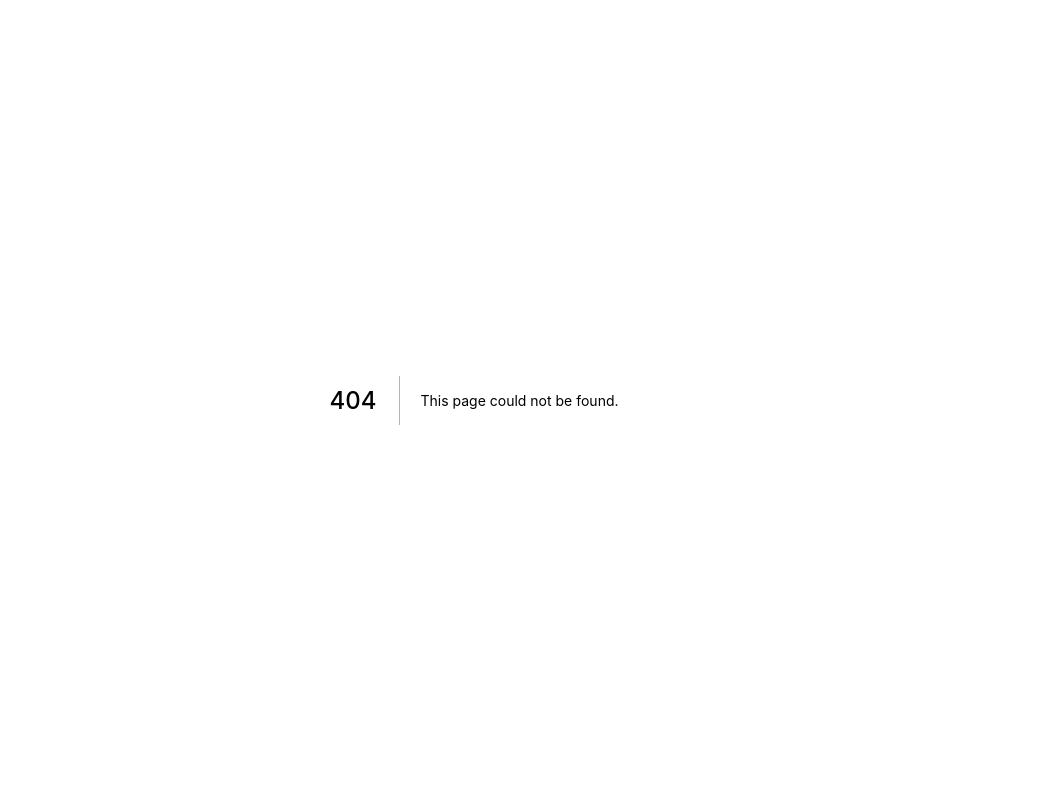
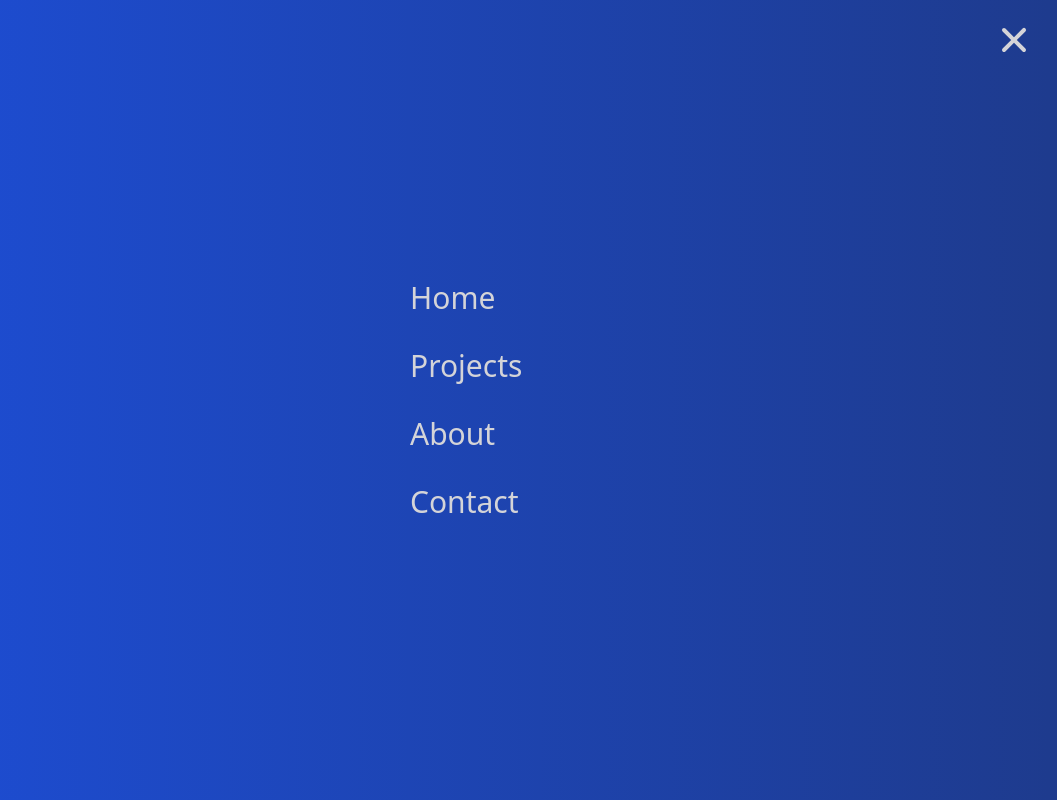
Before and after one commit to GeloUno/portfolio_next, a Next.js app: page /menu in a window 1280 px wide. Before the commit this address had no page. Shown: the whole page, without its empty margins (166-1223 px from the left). Built offline with nearby package versions, Linux system fonts and the light colour scheme.

Commit message:
menu as link page

```diff
--- a/components/button/button.module.css
+++ b/components/button/button.module.css
@@ -3,9 +3,9 @@
 }
 
 .myBtnColorPrimary {
-    @apply bg-blue-600 border-blue-600 hover:bg-blue-700 hover:border-blue-700 m-4
+    @apply bg-blue-600 border-blue-600 hover:bg-blue-700 hover:border-blue-700 m-4 transition ease-in-out duration-500
 }
 
 .myBtnColorSecondary {
-    @apply border-fuchsia-600 bg-indigo-600 hover:border-fuchsia-700 hover:bg-indigo-700 m-4
+    @apply border-fuchsia-600 bg-indigo-600 hover:border-fuchsia-700 hover:bg-indigo-700 m-4 transition ease-in-out duration-500
 }
--- a/components/button/navbar/navbar.tsx
+++ /dev/null
@@ -1,10 +0,0 @@
-
-function Navbar() {
-    return (
-        <div>
-            Enter
-        </div>
-    );
-}
-
-export default Navbar;
--- /dev/null
+++ b/components/menu/menu.module.css
@@ -0,0 +1,3 @@
+.myLink {
+    @apply py-4 cursor-pointer hover:text-white transition ease-in-out duration-500 self-center w-32
+}
--- /dev/null
+++ b/components/menu/menu.tsx
@@ -0,0 +1,40 @@
+import Link from 'next/link';
+import { classicNameResolver } from 'typescript';
+import classes from './menu.module.css'
+
+function Menu() {
+    return (
+        <div className='
+        min-h-screen
+        flex
+        justify-center
+        w-full
+        h-full
+        bg-gradient-to-r
+        from-blue-700
+        to-blue-900'
+        ><div className='
+        flex
+        flex-col
+        text-gray-300
+        self-center
+        text-3xl
+       '>
+                <Link href='/'>
+                    <div className={classes.myLink}>Home</div>
+                </Link>
+                <Link href='/projects'>
+                    <div className={classes.myLink}>Projects</div>
+                </Link>
+                <Link href='/about'>
+                    <div className={classes.myLink}>About</div>
+                </Link>
+                <Link href='/contact'>
+                    <div className={classes.myLink}>Contact</div>
+                </Link>
+            </div>
+        </div>
+    );
+}
+
+export default Menu;
--- /dev/null
+++ b/components/navbar/navbar.tsx
@@ -0,0 +1,26 @@
+
+import { useRouter } from 'next/router';
+import NavbarItem from '../navbarItem/navbarItem';
+
+
+function Navbar() {
+
+    const { pathname, push } = useRouter()
+
+    function handlerClickOpenMenu() {
+        push('/menu')
+    }
+    function handlerClickCloseMenu() {
+        push('/')
+    }
+
+    return (
+        <NavbarItem
+            pathname={pathname}
+            handlerClickOpenMenu={handlerClickOpenMenu}
+            handlerClickCloseMenu={handlerClickCloseMenu}
+        />
+    );
+}
+
+export default Navbar;
--- /dev/null
+++ b/components/navbarItem/navbarItem.module.css
@@ -0,0 +1,3 @@
+.myIcon {
+    @apply h-10 w-10 cursor-pointer hover:text-white transition ease-in-out duration-500
+}
--- /dev/null
+++ b/components/navbarItem/navbarItem.tsx
@@ -0,0 +1,81 @@
+import Link from 'next/link';
+import { MenuIcon, XIcon } from '@heroicons/react/solid';
+import { Fragment, MouseEventHandler } from 'react';
+import classes from './navbarItem.module.css'
+
+function swichIconMenu(
+    pathname: string,
+    handlerClickOpenMenu: MouseEventHandler,
+    handlerClickCloseMenu: MouseEventHandler
+) {
+
+    if (pathname === '/menu') {
+        return (
+            <XIcon
+                className={classes.myIcon}
+                onClick={handlerClickCloseMenu} />
+        )
+    }
+    return (
+        <MenuIcon
+            className={classes.myIcon}
+            onClick={handlerClickOpenMenu} />
+    )
+}
+
+
+interface INavbarItemProps {
+    pathname: string,
+    handlerClickOpenMenu: MouseEventHandler,
+    handlerClickCloseMenu: MouseEventHandler,
+}
+
+function NavbarItem({
+    pathname,
+    handlerClickCloseMenu,
+    handlerClickOpenMenu
+}: INavbarItemProps) {
+
+    return (
+        <div className='
+        fixed
+        flex
+        flex-row
+        text-gray-300
+        px-10 pt-5
+        xl:px-20
+        xl-pt-20
+        h-10
+        justify-between
+        content-center
+        w-full'>
+
+            <div className='
+            flex
+            flex-col
+            h-20
+            text-lg
+            font-medium
+            tracking-widest
+            '>
+                {pathname !== '/menu' && <Fragment>
+                    <Link href='/'>
+                        <div className='h-5 text-blue-500 cursor-pointer'>Hello</div>
+                    </Link>
+                    <Link href='/'>
+                        <div className='h-5 text-fuchsia-500 cursor-pointer'>Gello</div>
+                    </Link>
+                </Fragment>
+                }
+            </div>
+            <div className='flex h-10 items-center text-xl'>
+
+                {swichIconMenu(pathname, handlerClickOpenMenu, handlerClickCloseMenu)}
+
+
+            </div>
+        </div>
+    );
+}
+
+export default NavbarItem;
--- a/package.json
+++ b/package.json
@@ -9,6 +9,7 @@
     "build-storybook": "build-storybook"
   },
   "dependencies": {
+    "@heroicons/react": "^1.0.4",
     "babel-jest": "^27.0.6",
     "jest": "^27.0.6",
     "jest-playwright-jsdom": "^0.0.4",
@@ -16,6 +17,7 @@
     "playwright": "^1.14.0",
     "postcss-import": "^14.0.2",
     "react": "^17.0.2",
+    "react-device-detect": "^1.17.0",
     "react-dom": "^17.0.2",
     "ts-node": "^10.2.0",
     "typewriter-effect": "^2.18.0"
--- a/pages/_app.tsx
+++ b/pages/_app.tsx
@@ -1,9 +1,16 @@
 import type { AppProps } from 'next/app'
 import 'tailwindcss/tailwind.css'
 import '../styles/globals.css'
+import Navbar from '../components/navbar/navbar';
+import { Fragment } from 'react';
 
 function MyApp({ Component, pageProps }: AppProps) {
-  return <Component {...pageProps} />
+  return (
+    <Fragment>
+      <Navbar />
+      <Component {...pageProps} />
+    </Fragment>
+  )
 }
 
 export default MyApp
--- a/pages/index.tsx
+++ b/pages/index.tsx
@@ -3,6 +3,8 @@ import Header from '../components/header/headerDescription'
 import Button, { ButtonClassEnum } from './../components/button/button';
 import Image from 'next/image';
 import HeaderDescription from '../components/header/headerDescription';
+
+
 export default function Home() {
   return (
     <div>
@@ -10,7 +12,9 @@ export default function Home() {
       <Head>
         <title>Hello Gello</title>
       </Head>
+
       <div className="min-h-screen p-0 bg-indigo-900 w-full h-full bg-blobBackgroundMobile md:bg-blobBackgroundDesktop md:object-scale-down bg-no-repeat bg-right-top" style={{ backgroundSize: "55vw" }}>
+
         <HeaderDescription />
       </div>
     </div>
--- /dev/null
+++ b/pages/menu.tsx
@@ -0,0 +1,10 @@
+
+import MenuComponent from './../components/menu/menu';
+function Menu() {
+
+    return (
+        <MenuComponent />
+    );
+}
+
+export default Menu;
```
Also changed, not shown: 1 other file (tests, documents, lock files or other folders).
